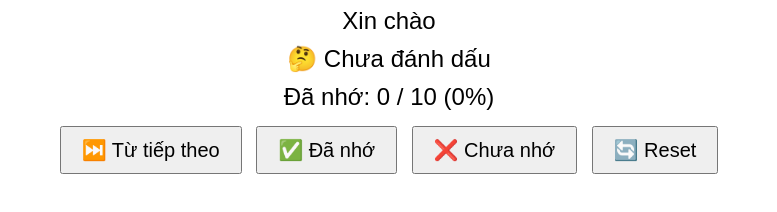
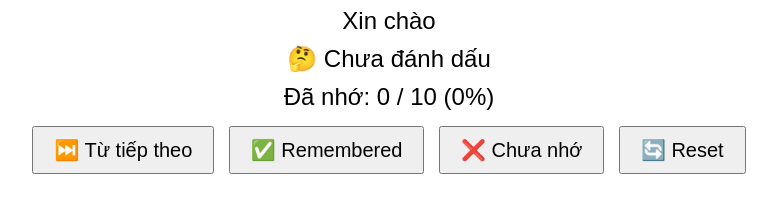
Before and after one commit to namkorea15126-alt/korean-vocab-app, a plain HTML site: page index.html in a window 1280 px wide. Shown: the part 146-358 px from the top of the page, without its empty margins (251-1028 px from the left). Drawn offline with Linux system fonts and the light colour scheme.

Commit message:
Update index.html

```diff
--- a/index.html
+++ b/index.html
@@ -17,7 +17,7 @@
 
     <div id="buttons">
         <button id="nextBtn">⏭️ Từ tiếp theo</button>
-        <button id="knownBtn">✅ Đã nhớ</button>
+        <button id="knownBtn">✅ Remembered</button>
         <button id="unknownBtn">❌ Chưa nhớ</button>
         <button id="resetBtn">🔄 Reset</button>
     </div>
```
